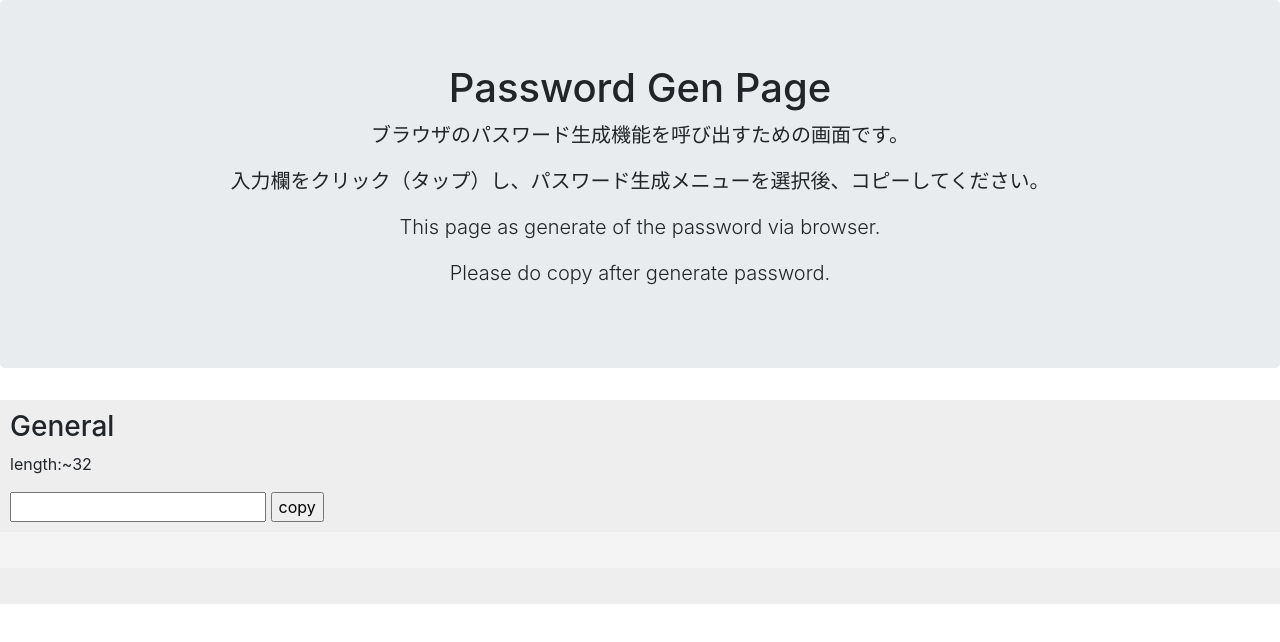
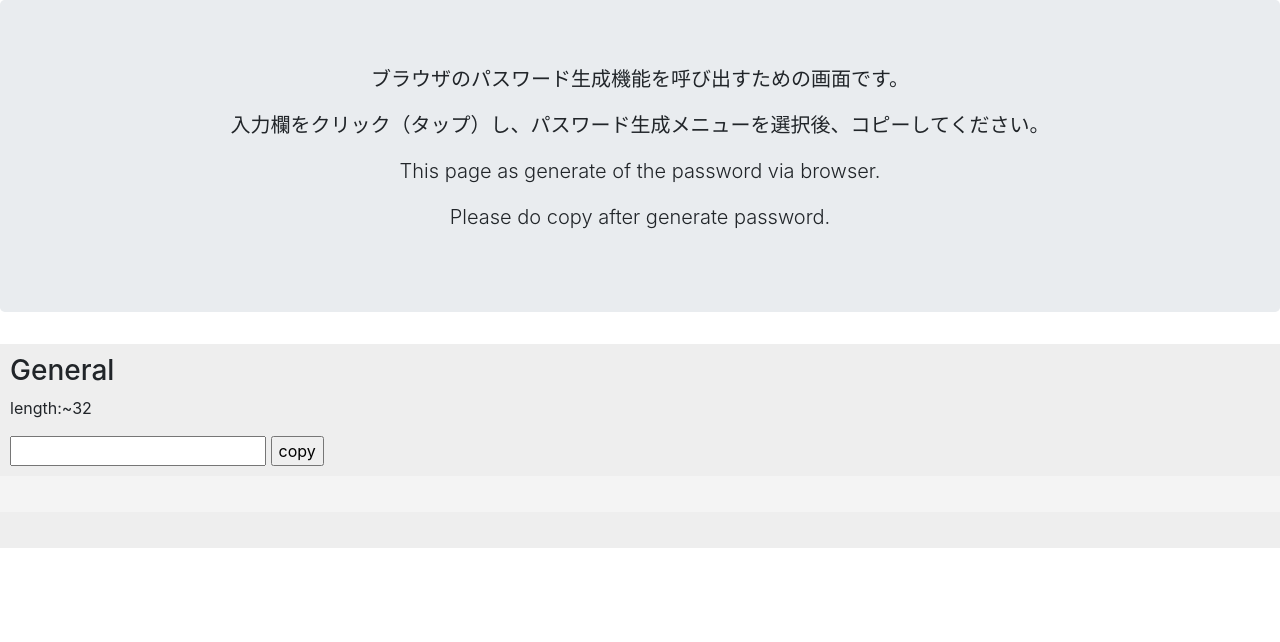
Before and after one commit to sakkuntyo/pw-gen-page, a plain HTML site: page index.html in a window 1280 px wide. Drawn offline with nearby package versions, Linux system fonts and the light colour scheme.

Commit message:
無駄にでかいタイトルを削除

```diff
--- a/index.html
+++ b/index.html
@@ -6,7 +6,6 @@
   </head>
   <body>
     <div class="jumbotron text-center">
-      <h1>Password Gen Page</h1>
       <p class="lead">ブラウザのパスワード生成機能を呼び出すための画面です。</p>
       <p class="lead">入力欄をクリック（タップ）し、パスワード生成メニューを選択後、コピーしてください。</p>
       <p class="lead">This page as generate of the password via browser.</p>
```
